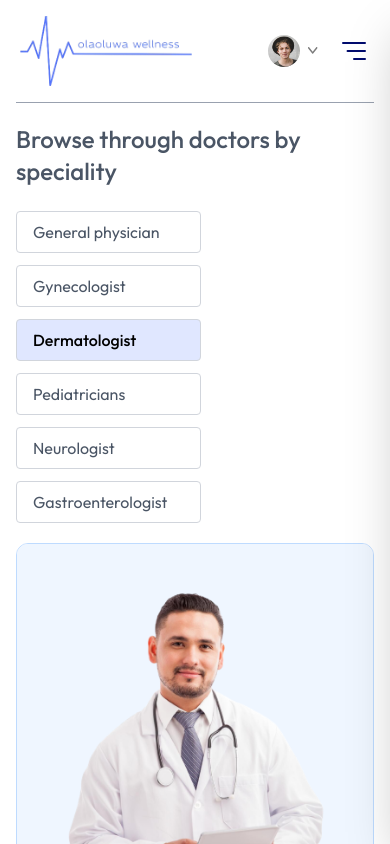
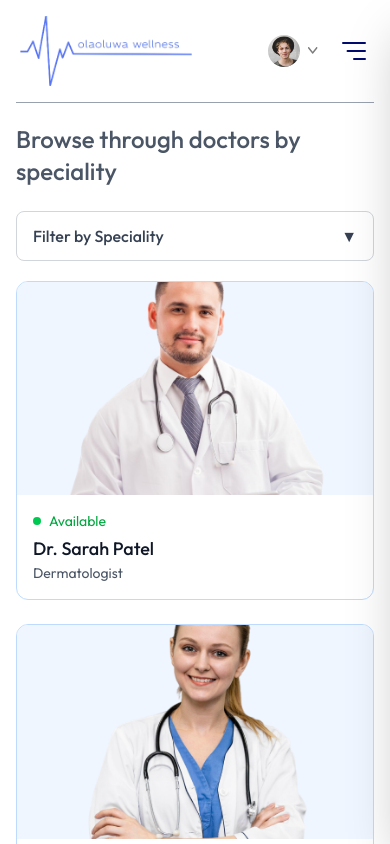
Before and after one commit to Olaoluwa19/olaoluwa-health, a React (Vite) app in the folder frontend/: page /doctors/Dermatologist in a window 390 px wide. Shown: the top 844 px of the page. Built offline with nearby package versions, Linux system fonts and the light colour scheme.

Commit message:
feat: made a drop down acordion for the filer menu on mobile

```diff
--- a/frontend/src/pages/Doctors.jsx
+++ b/frontend/src/pages/Doctors.jsx
@@ -1,12 +1,12 @@
 import { AppContext } from "@/context/AppContext";
-import { useContext, useEffect, useState } from "react";
+import { useContext, useEffect, useRef, useState } from "react";
 import { useNavigate, useParams } from "react-router-dom";
 
 const Doctors = () => {
   const { speciality } = useParams();
   const [filterDoc, setFilterDoc] = useState([]);
+  const [showFilter, setShowFilter] = useState(false);
   const navigate = useNavigate();
-
   const { doctors } = useContext(AppContext);
 
   const applyFilter = () => {
@@ -27,19 +27,86 @@ const Doctors = () => {
 
       <section
         className="flex flex-col sm:flex-row items-start gap-5 mt-5"
-        aria-labelledby="speciality-heading" // better than aria-label for landmark
+        aria-labelledby="speciality-heading"
       >
-        <aside className="sm:w-64 shrink-0">
-          {" "}
-          {/* aside for sidebar/filter */}
+        {/* Mobile Filters Button + Dropdown */}
+        <div className="w-full md:hidden">
+          <button
+            type="button"
+            aria-label="Toggle filter menu"
+            aria-expanded={showFilter}
+            aria-controls="mobile-filter-panel"
+            onClick={() => setShowFilter(!showFilter)}
+            className="flex items-center justify-between w-full py-3 px-4 bg-white border border-gray-300 rounded-lg text-gray-700 hover:bg-gray-50 transition-colors"
+          >
+            <span className="font-medium">Filter by Speciality</span>
+            <span
+              className={`transform transition-transform ${showFilter ? "rotate-180" : ""}`}
+            >
+              ▼
+            </span>
+          </button>
+
+          {/* Expanding panel – only visible when toggled */}
+          <div
+            id="mobile-filter-panel"
+            className={`
+        overflow-hidden transition-all duration-300 ease-in-out
+        ${showFilter ? "max-h-96 opacity-100" : "max-h-0 opacity-0"}
+      `}
+          >
+            <div className="bg-white border border-gray-200 border-t-0 rounded-b-lg px-4 py-5">
+              <nav aria-label="Doctor specialities">
+                <ul className="flex flex-col gap-2">
+                  {[
+                    "General physician",
+                    "Gynecologist",
+                    "Dermatologist",
+                    "Pediatricians",
+                    "Neurologist",
+                    "Gastroenterologist",
+                  ].map((spec) => {
+                    const isActive = speciality === spec;
+                    const url = isActive ? "/doctors" : `/doctors/${spec}`;
+
+                    return (
+                      <li key={spec}>
+                        <a
+                          href={url}
+                          onClick={(e) => {
+                            e.preventDefault();
+                            navigate(url);
+                            setShowFilter(false); // auto-close after selection
+                          }}
+                          className={`block py-3 px-4 rounded-lg transition-colors ${
+                            isActive
+                              ? "bg-indigo-100 text-indigo-800 font-medium"
+                              : "text-gray-700 hover:bg-gray-100"
+                          }`}
+                          aria-current={isActive ? "page" : undefined}
+                        >
+                          {spec}
+                        </a>
+                      </li>
+                    );
+                  })}
+                </ul>
+              </nav>
+            </div>
+          </div>
+        </div>
+
+        {/* Desktop Sidebar – always visible on md+ */}
+        <aside className="hidden md:block md:w-64 shrink-0">
           <h2
             id="speciality-heading"
-            className="text-gray-800 text-lg font-medium mb-4 sr-only sm:not-sr-only"
+            className="text-gray-800 text-lg font-medium mb-4"
           >
             Filter by Speciality
           </h2>
-          <nav aria-label="Doctor specialities">
+          <nav aria-label="Doctor specialities" className="flex flex-col gap-3">
             <ul className="flex flex-col gap-3">
+              {/* same list items as above – you can extract to a component if you want to avoid duplication */}
               {[
                 "General physician",
                 "Gynecologist",
@@ -55,10 +122,14 @@ const Doctors = () => {
                   <li key={spec}>
                     <a
                       href={url}
-                      className={`block pl-4 py-2 pr-8 border border-gray-300 rounded transition-all hover:bg-indigo-50 focus-visible:bg-indigo-100 focus-visible:outline  focus-visible:outline-indigo-500 ${
+                      onClick={(e) => {
+                        e.preventDefault();
+                        navigate(url);
+                      }}
+                      className={`block pl-4 py-2.5 pr-8 border border-gray-200 rounded-xl transition-all hover:bg-indigo-50 hover:border-indigo-200 ${
                         isActive
-                          ? "bg-indigo-100 text-black font-medium"
-                          : "text-gray-600"
+                          ? "bg-indigo-100 border-indigo-200 text-black font-semibold"
+                          : "text-gray-700"
                       }`}
                       aria-current={isActive ? "page" : undefined}
                     >
@@ -71,7 +142,8 @@ const Doctors = () => {
           </nav>
         </aside>
 
-        <div className="w-full">
+        {/* Doctors Grid */}
+        <div className="w-full flex-1 min-w-0">
           {filterDoc.length === 0 ? (
             <p className="text-center text-gray-500 py-10">
               No doctors found for this speciality.
@@ -84,7 +156,7 @@ const Doctors = () => {
               {filterDoc.map((item) => (
                 <li
                   key={item._id}
-                  className="border border-blue-200 rounded-xl overflow-hidden hover:-translate-y-2 transition-all duration-300 focus-within:ring-2 focus-within:ring-indigo-500 focus-within:ring-offset-2"
+                  className="border border-blue-200 rounded-xl overflow-hidden hover:-translate-y-1 transition-all duration-300 focus-within:ring-2 focus-within:ring-indigo-500 focus-within:ring-offset-2"
                 >
                   <a
                     href={`/appointment/${item._id}`}
@@ -95,7 +167,7 @@ const Doctors = () => {
                     }}
                   >
                     <img
-                      className="bg-blue-50 w-full"
+                      className="bg-blue-50 w-full aspect-5/3 object-cover"
                       src={item.image}
                       alt={`Dr. ${item.name}, ${item.speciality}`}
                       loading="lazy"
```
